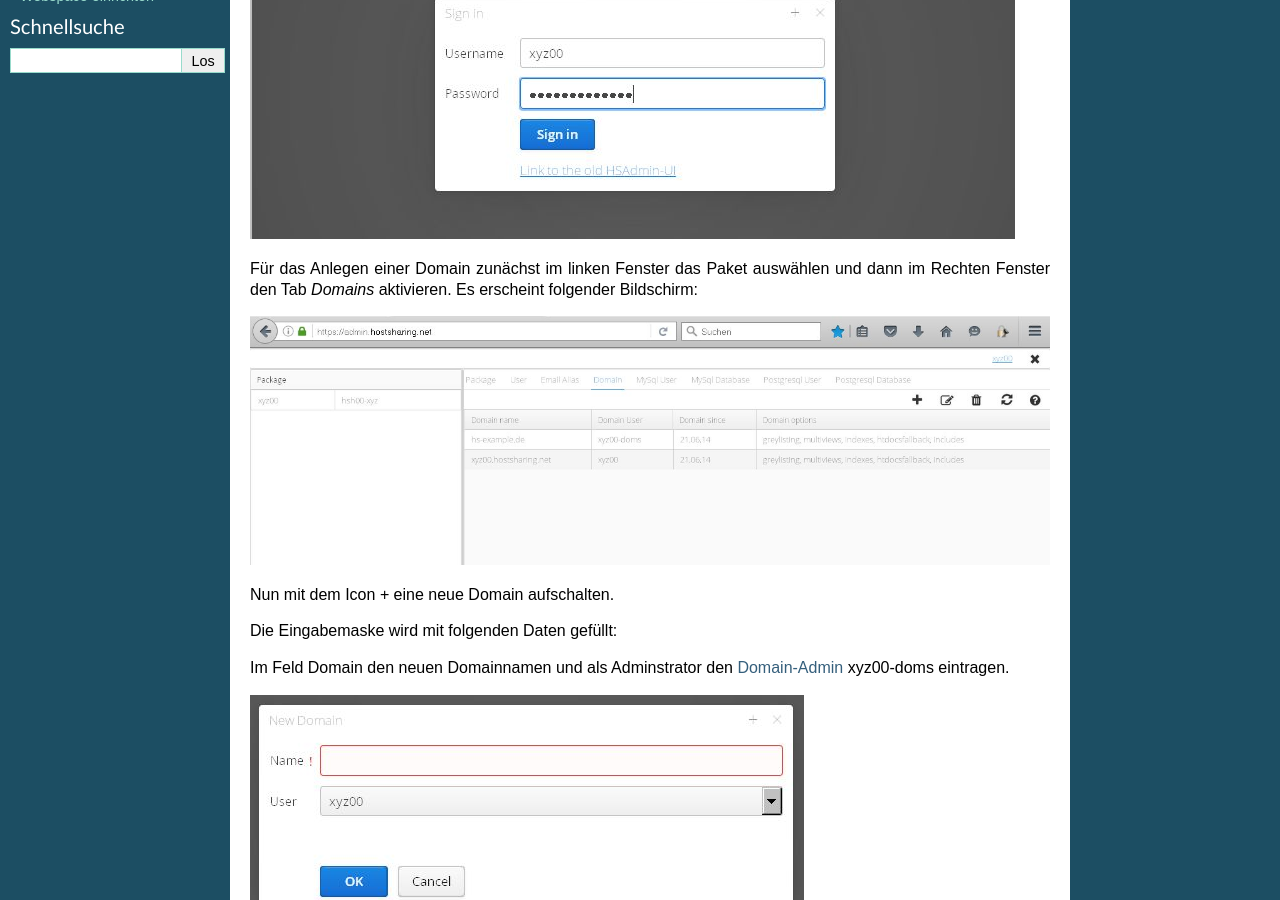
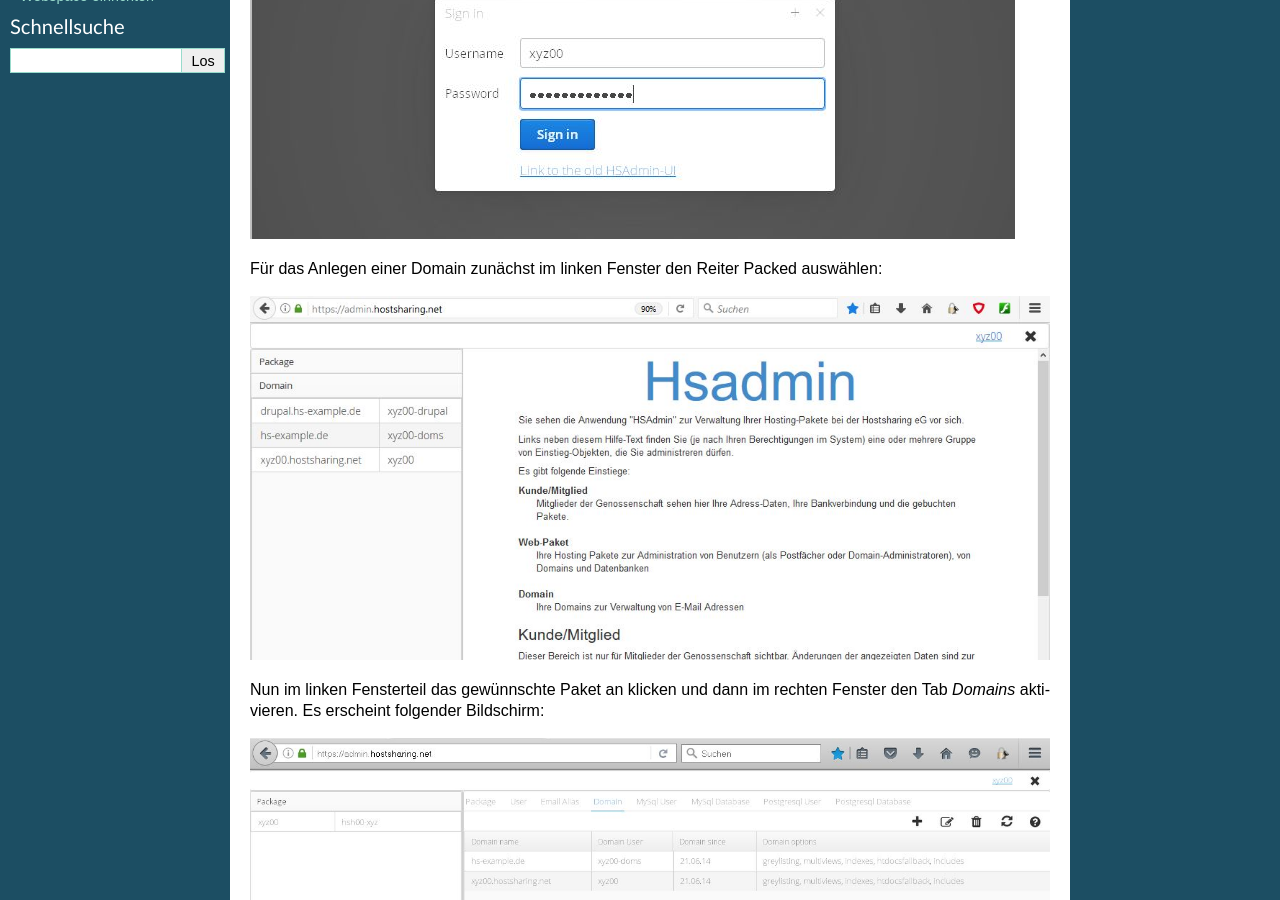
Before and after one commit to hostsharing/hs.docs.users, a Sphinx documentation site: the page built from source/anleitung/domain.rst, in a window 1280 px wide and 900 px high, scrolled down 494 px. Built offline with Sphinx 7.4.7, drawn with Linux system fonts in a browser that asks for light colours.

Commit message:
PaketAdmin login Start eingefügt

```diff
--- a/source/anleitung/domain.rst
+++ b/source/anleitung/domain.rst
@@ -17,7 +17,11 @@
 .. image:: hsadmin-login-pa.jpg
 
 
-Für das Anlegen einer Domain zunächst im linken Fenster das Paket auswählen und dann im Rechten Fenster den Tab *Domains* aktivieren.
+Für das Anlegen einer Domain zunächst im linken Fenster den Reiter Packed auswählen:
+
+.. image:: hsadmin-start-pa.jpg
+
+Nun im linken Fensterteil das gewünnschte Paket an klicken und dann im rechten Fenster den Tab *Domains* aktivieren.
 Es erscheint folgender Bildschirm:
 
 .. image:: hsadmin-domain.jpg
```
